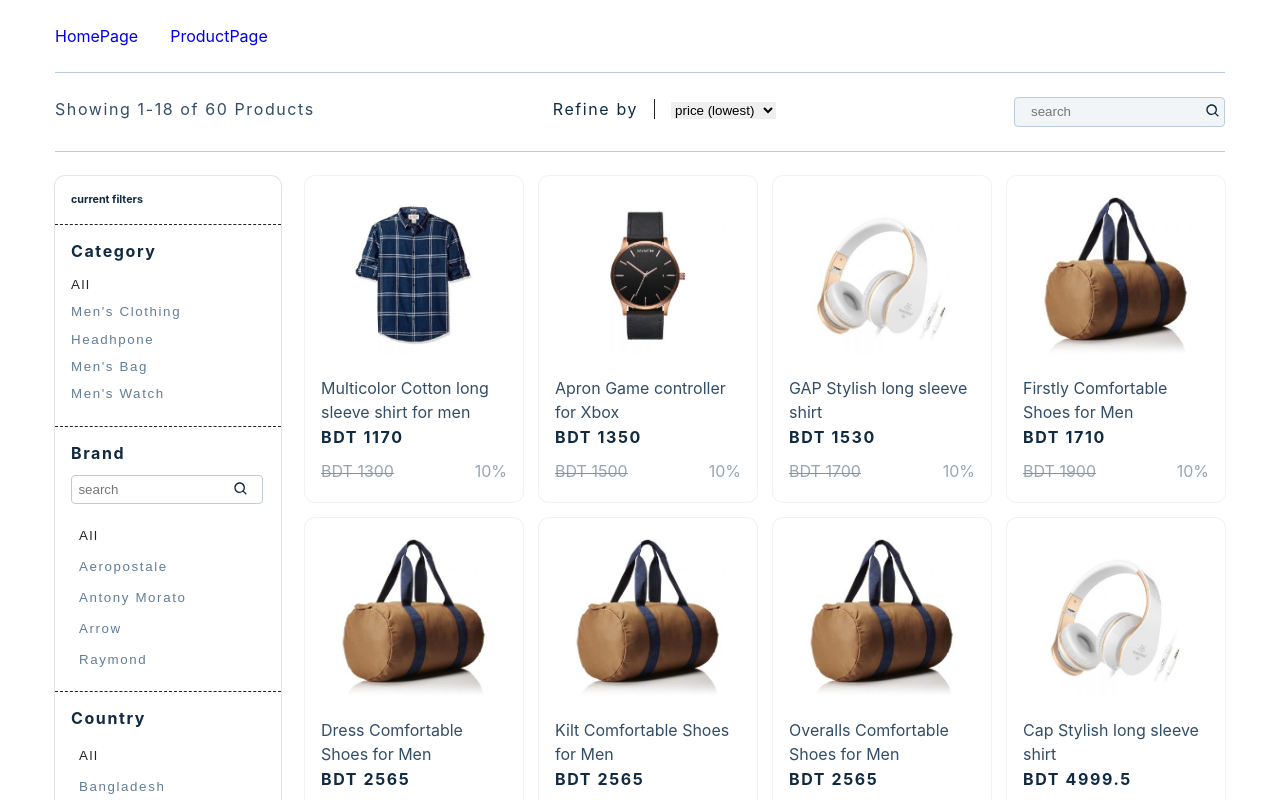
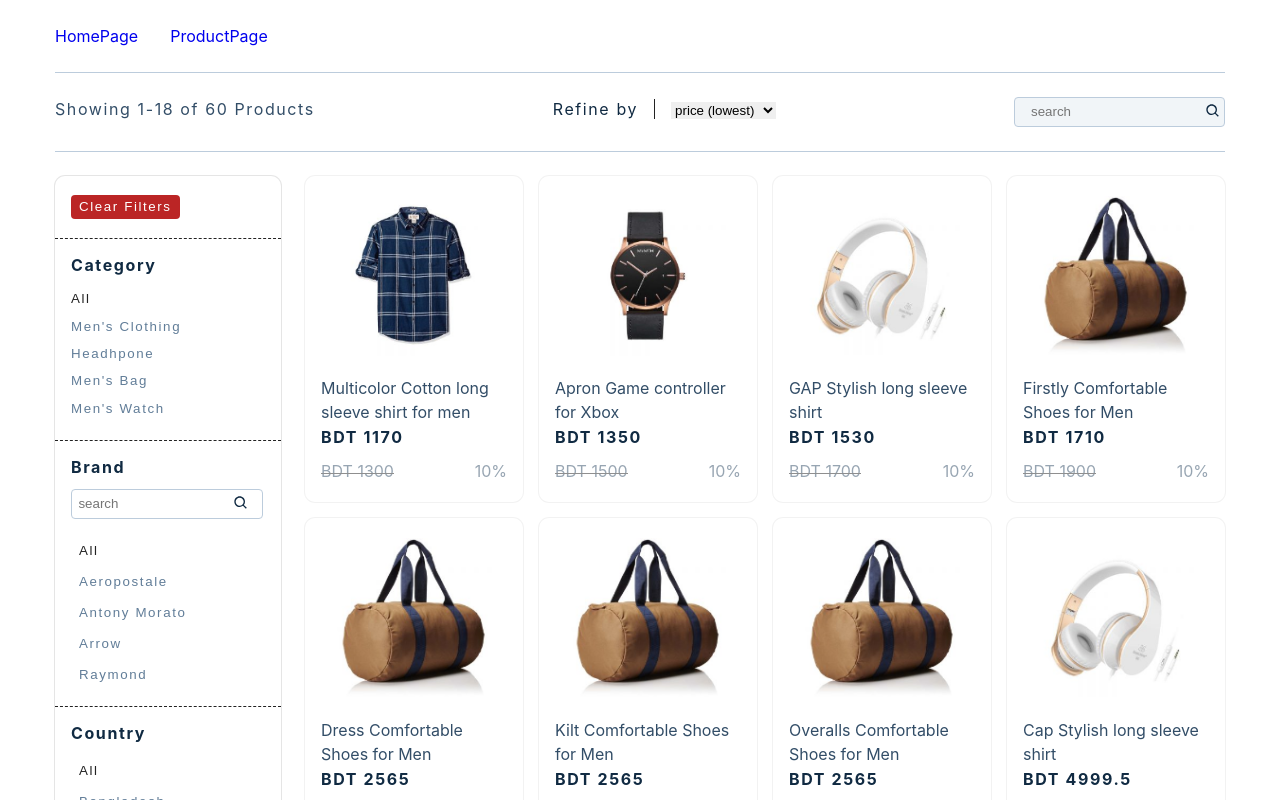
Before and after one commit to shanto140319/zaynax-Ltd, a React (Create React App) app: page /products in a window 1280 px wide. Shown: the top 800 px of the page. Built offline with nearby package versions, Linux system fonts and the light colour scheme.

Commit message:
clear filtered done

```diff
--- a/src/App.css
+++ b/src/App.css
@@ -49,7 +49,9 @@ Variables
 Global Styles
 ===============
 */
-
+html {
+  scroll-behavior: smooth;
+}
 *,
 ::after,
 ::before {
--- a/src/components/CurrentFilters.js
+++ b/src/components/CurrentFilters.js
@@ -1,11 +1,40 @@
 import React from 'react'
+import styled from 'styled-components'
+import { useFilterContext } from '../context/filterContext'
 
 const CurrentFilters = () => {
+  const { clearFilters } = useFilterContext()
   return (
-    <div>
-      <h6>current filters</h6>
-    </div>
+    <Wrapper>
+      <button type='button' className='clear-btn' onClick={clearFilters}>
+        clear filters
+      </button>
+    </Wrapper>
   )
 }
 
+const Wrapper = styled.div`
+  button {
+    display: block;
+    margin: 0.25em 0;
+    padding: 0.25rem 0;
+    text-transform: capitalize;
+    background: transparent;
+    border: none;
+    border-bottom: 1px solid transparent;
+    letter-spacing: var(--spacing);
+    color: var(--clr-grey-5);
+    cursor: pointer;
+  }
+  button:focus {
+    outline: none;
+  }
+  .clear-btn {
+    background: var(--clr-red-dark);
+    color: var(--clr-white);
+    padding: 0.25rem 0.5rem;
+    border-radius: var(--radius);
+  }
+`
+
 export default CurrentFilters
--- a/src/context/filterContext.js
+++ b/src/context/filterContext.js
@@ -71,9 +71,10 @@ export const FilterProvider = ({ children }) => {
     // }
     dispatch({ type: 'UPDATE_FILTERS', payload: { name, value } })
   }
-  // const clearFilters = () => {
-  //   dispatch({ type: CLEAR_FILTERS })
-  // }
+
+  const clearFilters = () => {
+    dispatch({ type: 'CLEAR_FILTERS' })
+  }
 
   return (
     <FilterContext.Provider
@@ -81,6 +82,7 @@ export const FilterProvider = ({ children }) => {
         ...state,
         updateSort,
         updateFilters,
+        clearFilters,
       }}
     >
       {children}
--- a/src/pages/Products.js
+++ b/src/pages/Products.js
@@ -20,6 +20,7 @@ const Products = () => {
 const Wrapper = styled.section`
   .wrapper {
     display: grid;
+    row-gap: 2rem;
     @media (min-width: 600px) {
       grid-template-columns: 250px 1fr;
     }
--- a/src/reducers/filter_reducer.js
+++ b/src/reducers/filter_reducer.js
@@ -108,20 +108,22 @@ const filter_reducer = (state, action) => {
     return { ...state, filtered_products: tempProduct }
   }
 
-  // if (action.type === CLEAR_FILTERS) {
-  //   return {
-  //     ...state,
-  //     filters: {
-  //       ...state.filters,
-  //       text: '',
-  //       company: 'all',
-  //       category: 'all',
-  //       color: 'all',
-  //       price: state.filters.max_price,
-  //       shipping: false,
-  //     },
-  //   }
-  // }
+  if (action.type === 'CLEAR_FILTERS') {
+    return {
+      ...state,
+      filters: {
+        ...state.filters,
+        brand: 'all',
+        brand_search: '',
+        category: 'all',
+        country: 'all',
+        size: 'all',
+        color: 'all',
+        price: state.filters.max_price,
+        shipping: false,
+      },
+    }
+  }
 
   throw new Error(`No Matching "${action.type}" - action type`)
 }
--- a/src/reducers/products_reducer.js
+++ b/src/reducers/products_reducer.js
@@ -5,7 +5,7 @@ const products_reducer = (state, action) => {
   }
 
   if (action.type === 'HANDLE_PAGE') {
-    const { page } = state
+    window.scrollTo(0, 0)
     return { ...state, page: action.payload }
   }
 
```
